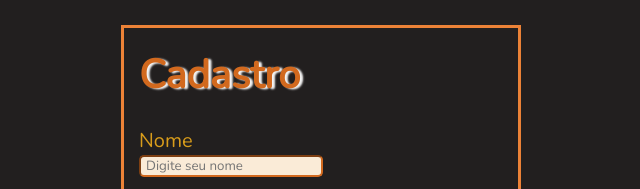
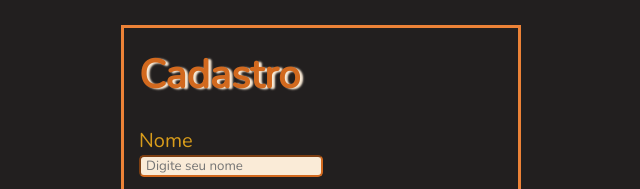
Before and after one commit to Guartieri/registration-form, a plain HTML site: page registrationform.html in a window 1280 px wide. Shown: the top 189 px of the page, 319-959 px from the left. Drawn offline with nearby package versions, Linux system fonts and the light colour scheme.

Commit message:
I've updated style.css
I changed the color of the "text-shadow"
of the "h1"

```diff
--- a/style.css
+++ b/style.css
@@ -19,7 +19,7 @@ h1 {
     font-size: 40px;
     margin-bottom: 25px;
     margin-top: 10px;
-    text-shadow: 3px 1px 2px whitesmoke;
+    text-shadow: 3px 1px 2px antiquewhite;
 }
 
 .display-name {
```
